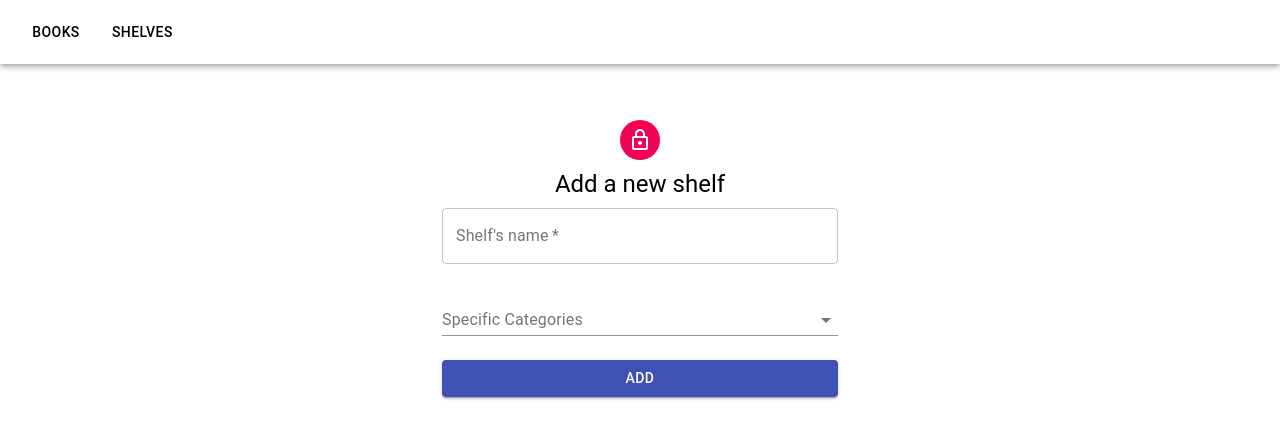
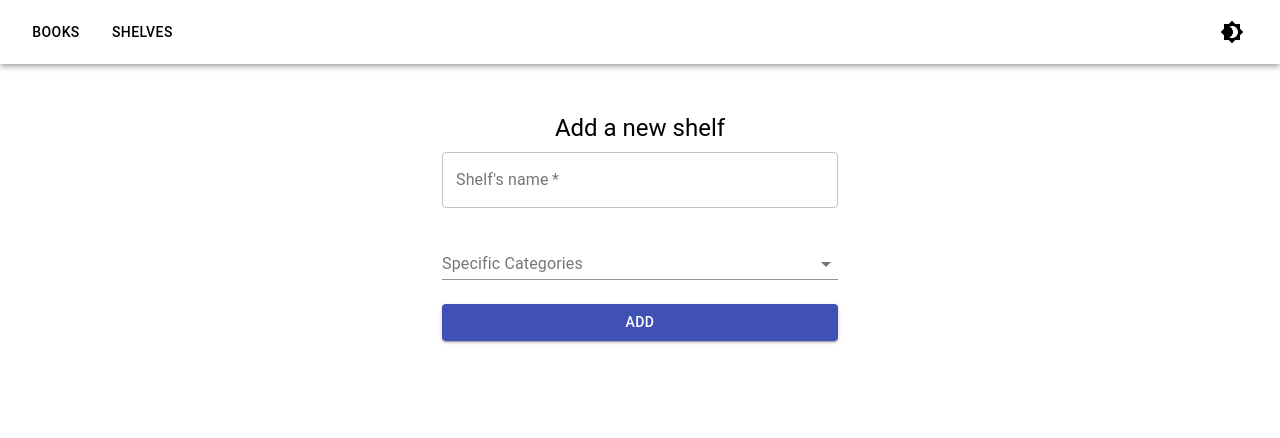
Before and after one commit to leahu-aurel/test_app, a React (Create React App) app: page /shelves/create in a window 1280 px wide. Shown: the top 438 px of the page. Built offline with nearby package versions, Linux system fonts and the light colour scheme.

Commit message:
Added night mode button and solved some bugs

```diff
--- a/src/components/books/book.jsx
+++ b/src/components/books/book.jsx
@@ -13,8 +13,8 @@ const useStyles = makeStyles((theme) => ({
     height: 400,
   },
   root: {
-    maxWidth: 345,
-    margin: theme.spacing(4),
+    maxWidth: 315,
+    margin: theme.spacing(2),
   },
 }));
 
--- a/src/components/books/bookPage.jsx
+++ b/src/components/books/bookPage.jsx
@@ -9,6 +9,7 @@ import {
   Typography,
   CardActionArea,
   CardMedia,
+  Box,
 } from "@material-ui/core";
 import AddToShelf from "../modals/addToShelf";
 import AddReview from "../modals/addReview";
@@ -19,6 +20,7 @@ const useStyles = makeStyles((theme) => ({
     textAlign: "center",
     margin: "20px auto",
     alignContent: "center",
+    alignSelf: "center",
     maxWidth: 350,
   },
   media: {
@@ -34,6 +36,7 @@ export default () => {
   const { image, title, author, description, category, pages, reviews } = book;
 
   return (
+    <Box m={2}>
       <Card className={classes.root}>
         <CardActionArea>
           <CardMedia className={classes.media} image={image} />
@@ -65,5 +68,6 @@ export default () => {
           <AddReview type="book" id={id} />
         </CardActions>
       </Card>
+    </Box>
   );
 };
--- a/src/components/navbar/navbar.jsx
+++ b/src/components/navbar/navbar.jsx
@@ -4,17 +4,25 @@ import AppBar from "@material-ui/core/AppBar";
 import Toolbar from "@material-ui/core/Toolbar";
 import Button from "@material-ui/core/Button";
 import { useHistory } from "react-router-dom";
+import Brightness4Icon from "@material-ui/icons/Brightness4";
+import Brightness7Icon from "@material-ui/icons/Brightness7";
+import { Typography, IconButton } from "@material-ui/core";
+import useMode from "../../hooks/useMode";
 
 const useStyles = makeStyles((theme) => ({
   menuButton: {
     marginRight: theme.spacing(2),
   },
-
+  shelvesButton: {
+    flexGrow: 1,
+  },
   appBar: { backgroundColor: "white", color: "black" },
 }));
 
 export default () => {
   const classes = useStyles();
+  const [checked, toggleChecked] = useMode();
+
   const history = useHistory();
 
   const pushTo = (link) => {
@@ -33,6 +41,10 @@ export default () => {
         <Button onClick={() => pushTo("/shelves")} color="inherit">
           Shelves
         </Button>
+        <Typography className={classes.shelvesButton} />
+        <IconButton style={{ color: "black" }} onClick={toggleChecked}>
+          {checked ? <Brightness7Icon /> : <Brightness4Icon />}
+        </IconButton>
       </Toolbar>
     </AppBar>
   );
--- a/src/components/shelves/create.jsx
+++ b/src/components/shelves/create.jsx
@@ -1,8 +1,6 @@
 import React, { useState } from "react";
 import { addShelf } from "../../redux/actions/actionCreators";
-import Avatar from "@material-ui/core/Avatar";
 import Button from "@material-ui/core/Button";
-import LockOutlinedIcon from "@material-ui/icons/LockOutlined";
 import Typography from "@material-ui/core/Typography";
 import Container from "@material-ui/core/Container";
 import { makeStyles, useTheme } from "@material-ui/core/styles";
@@ -26,10 +24,7 @@ const useStyles = makeStyles((theme) => ({
     flexDirection: "column",
     alignItems: "center",
   },
-  avatar: {
-    margin: theme.spacing(1),
-    backgroundColor: theme.palette.secondary.main,
-  },
+
   form: {
     width: "100%", // Fix IE 11 issue.
     marginTop: theme.spacing(1),
@@ -100,9 +95,6 @@ export default () => {
   return (
     <Container component="main" maxWidth="xs">
       <div className={classes.paper}>
-        <Avatar className={classes.avatar}>
-          <LockOutlinedIcon />
-        </Avatar>
         <Typography component="h1" variant="h5">
           Add a new shelf
         </Typography>
--- a/src/components/shelves/shelf.jsx
+++ b/src/components/shelves/shelf.jsx
@@ -14,8 +14,8 @@ const useStyles = makeStyles((theme) => ({
   root: {
     textAlign: "center",
     width: 500,
-    marginTop: theme.spacing(2),
-    marginBot: theme.spacing(2),
+    margin: theme.spacing(2),
+    boxShadow: "0px 0px 5px 5px rgba(0,0,0,0.2)",
   },
 }));
 
--- a/src/components/shelves/shelves.jsx
+++ b/src/components/shelves/shelves.jsx
@@ -1,7 +1,5 @@
 import React from "react";
-import Avatar from "@material-ui/core/Avatar";
 
-import LockOutlinedIcon from "@material-ui/icons/LockOutlined";
 import Typography from "@material-ui/core/Typography";
 import Container from "@material-ui/core/Container";
 import { makeStyles } from "@material-ui/core/styles";
@@ -43,10 +41,6 @@ export default () => {
             ))}
           </>
         ) : (
-          <>
-            <Avatar className={classes.avatar}>
-              <LockOutlinedIcon />
-            </Avatar>
           <Typography variant="h5">
             No shelves yet.{" "}
             <Link
@@ -56,7 +50,6 @@ export default () => {
               Create your first shelf
             </Link>
           </Typography>
-          </>
         )}
       </div>
     </Container>
--- /dev/null
+++ b/src/hooks/useMode.js
@@ -0,0 +1,13 @@
+import { useSelector, useDispatch } from "react-redux";
+import { setMode } from "../redux/actions/actionCreators";
+
+export default () => {
+  const dispatch = useDispatch();
+  const checked = useSelector((state) => state.mode);
+
+  const toggleChecked = () => {
+    dispatch(setMode());
+  };
+
+  return [checked, toggleChecked];
+};
--- a/src/redux/actions/actionCreators.js
+++ b/src/redux/actions/actionCreators.js
@@ -5,6 +5,7 @@ import {
   ADD_BOOK_TO_SHELF,
   ADD_REVIEW_TO_SHELF,
   ADD_REVIEW_TO_BOOK,
+  SET_MODE,
 } from "./actions";
 
 export const setBooks = (books) => ({
@@ -31,6 +32,10 @@ export const addShelf = (name, categories) => ({
   },
 });
 
+export const setMode = () => ({
+  type: SET_MODE,
+});
+
 export const addBookToShelf = (shelf_id, book_id) => ({
   type: ADD_BOOK_TO_SHELF,
   shelf_id,
--- a/src/redux/actions/actions.js
+++ b/src/redux/actions/actions.js
@@ -5,3 +5,5 @@ export const ADD_BOOK_TO_SHELF = "ADD_BOOK_TO_SHELF";
 
 export const ADD_REVIEW_TO_BOOK = "ADD_REVIEW_TO_BOOK";
 export const ADD_REVIEW_TO_SHELF = "ADD_REVIEW_TO_SHELF";
+
+export const SET_MODE = "SET_MODE";
--- /dev/null
+++ b/src/redux/reducers/modeReducer.js
@@ -0,0 +1,10 @@
+import { SET_MODE } from "../actions/actions";
+
+export default (state = false, { type }) => {
+  switch (type) {
+    case SET_MODE:
+      return !state;
+    default:
+      return state;
+  }
+};
--- a/src/redux/reducers/rootReducer.js
+++ b/src/redux/reducers/rootReducer.js
@@ -1,5 +1,6 @@
 import { combineReducers } from "redux";
 import books from "./booksReducer";
 import shelves from "./shelvesReducer";
+import mode from "./modeReducer";
 
-export default combineReducers({ books, shelves });
+export default combineReducers({ books, shelves, mode });
```
Lines whose indentation alone changed are shown as unchanged.
